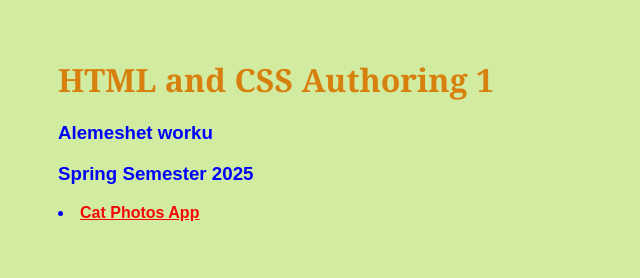
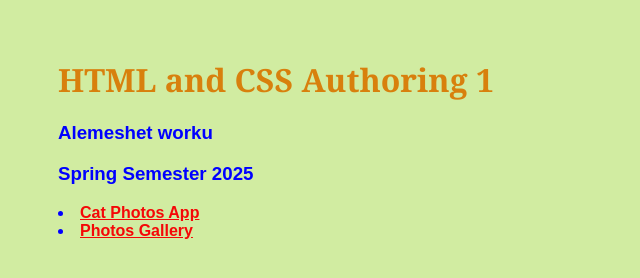
Before and after one commit to Alem5555/Alem5555.github.io, a plain HTML site: page index.html in a window 1280 px wide. Shown: the whole page, without its empty margins (0-640 px from the left). Drawn offline with Linux system fonts and the light colour scheme.

Commit message:
Update index.html

```diff
--- a/index.html
+++ b/index.html
@@ -35,6 +35,7 @@
 
 </ul>
     <li><a href="cat-photos/index.html">Cat Photos App</a></li>
+    <li><a href="gallery/index.html">Photos Gallery</a></li>
   </ul>
 
   </body>
```
